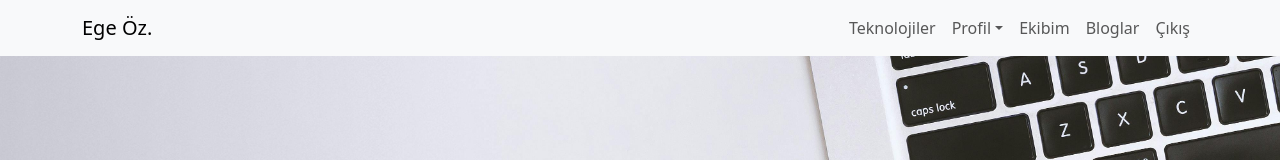
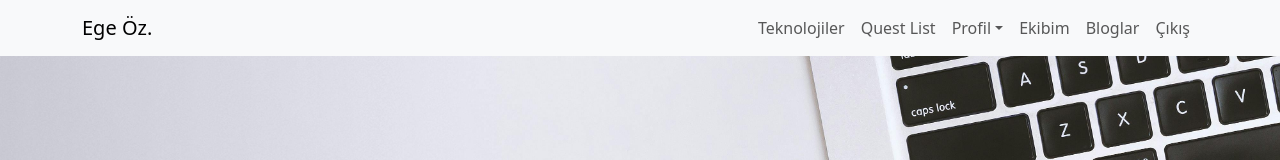
Before and after one commit to Egself/Ege-Oz, a plain HTML site: page projelerim.html in a window 1280 px wide. Shown: the top 160 px of the page. Drawn offline with nearby package versions, Linux system fonts and the light colour scheme.

Commit message:
Update projelerim.html

```diff
--- a/projelerim.html
+++ b/projelerim.html
@@ -112,6 +112,9 @@
                 <ul class="navbar-nav">
                     <li class="nav-item">
                         <a href="teknolojiler.html" class="nav-link">Teknolojiler</a>
+                    </li>
+                    <li class="nav-item">
+                        <a href="quest.html" class="nav-link">Quest List</a>
                     </li>
 
                     <!-- Dropdown -->
```
